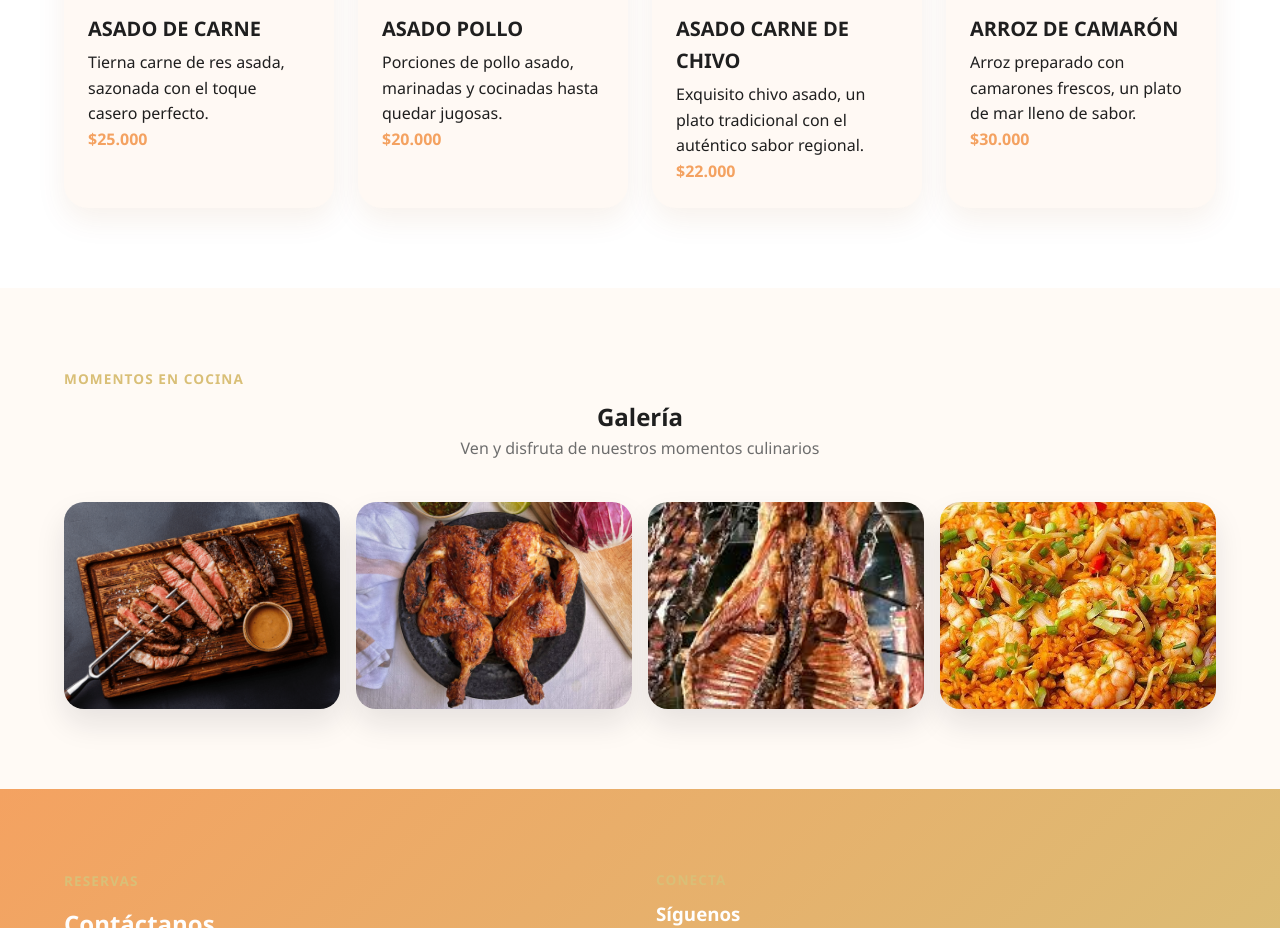
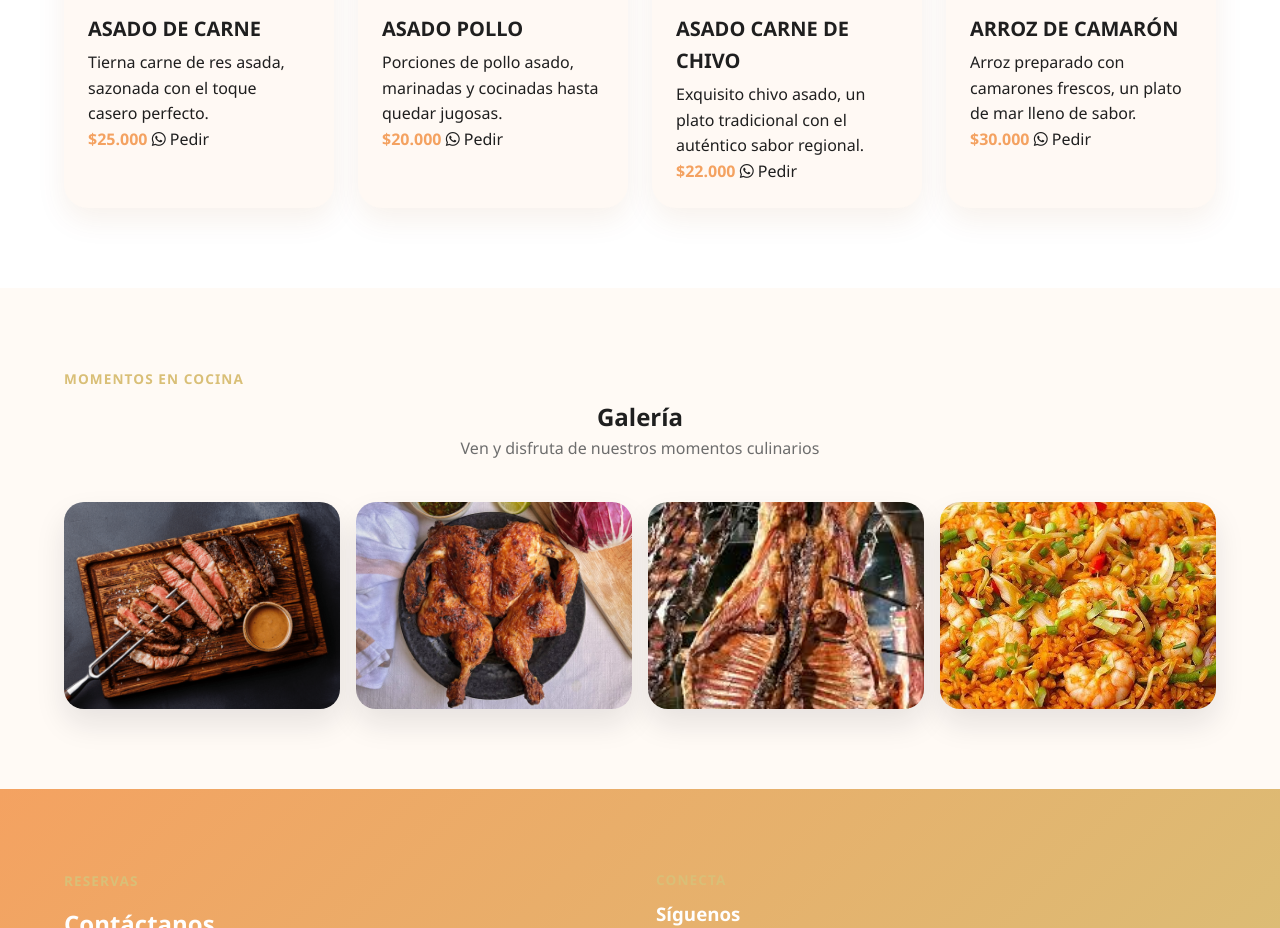
Before and after one commit to ReconvencionLaboralGuajira/el-salpicon-de-bety-49, a plain HTML site: page index.html in a window 1280 px wide. Shown: the part 1886-2814 px from the top of the page. Drawn offline with Linux system fonts and the light colour scheme; no server answers.

Commit message:
Publish site

```diff
--- a/index.html
+++ b/index.html
@@ -149,6 +149,14 @@
 
                             <span class="price">$25.000</span>
 
+
+                            <a href="https://wa.me/573243581046?text=Hola,%20quiero%20*ASADO DE CARNE*%20-%20$25.000"
+                               class="btn-whatsapp-product"
+                               target="_blank"
+                               rel="noopener">
+                                <i class="fab fa-whatsapp"></i> Pedir
+                            </a>
+
                         </div>
                     </div>
 
@@ -163,6 +171,14 @@
                             <p>Porciones de pollo asado, marinadas y cocinadas hasta quedar jugosas.</p>
 
                             <span class="price">$20.000</span>
+
+
+                            <a href="https://wa.me/573243581046?text=Hola,%20quiero%20*ASADO POLLO*%20-%20$20.000"
+                               class="btn-whatsapp-product"
+                               target="_blank"
+                               rel="noopener">
+                                <i class="fab fa-whatsapp"></i> Pedir
+                            </a>
 
                         </div>
                     </div>
@@ -179,6 +195,14 @@
 
                             <span class="price">$22.000</span>
 
+
+                            <a href="https://wa.me/573243581046?text=Hola,%20quiero%20*ASADO CARNE DE CHIVO*%20-%20$22.000"
+                               class="btn-whatsapp-product"
+                               target="_blank"
+                               rel="noopener">
+                                <i class="fab fa-whatsapp"></i> Pedir
+                            </a>
+
                         </div>
                     </div>
 
@@ -193,6 +217,14 @@
                             <p>Arroz preparado con camarones frescos, un plato de mar lleno de sabor.</p>
 
                             <span class="price">$30.000</span>
+
+
+                            <a href="https://wa.me/573243581046?text=Hola,%20quiero%20*ARROZ DE CAMARÓN*%20-%20$30.000"
+                               class="btn-whatsapp-product"
+                               target="_blank"
+                               rel="noopener">
+                                <i class="fab fa-whatsapp"></i> Pedir
+                            </a>
 
                         </div>
                     </div>
```
